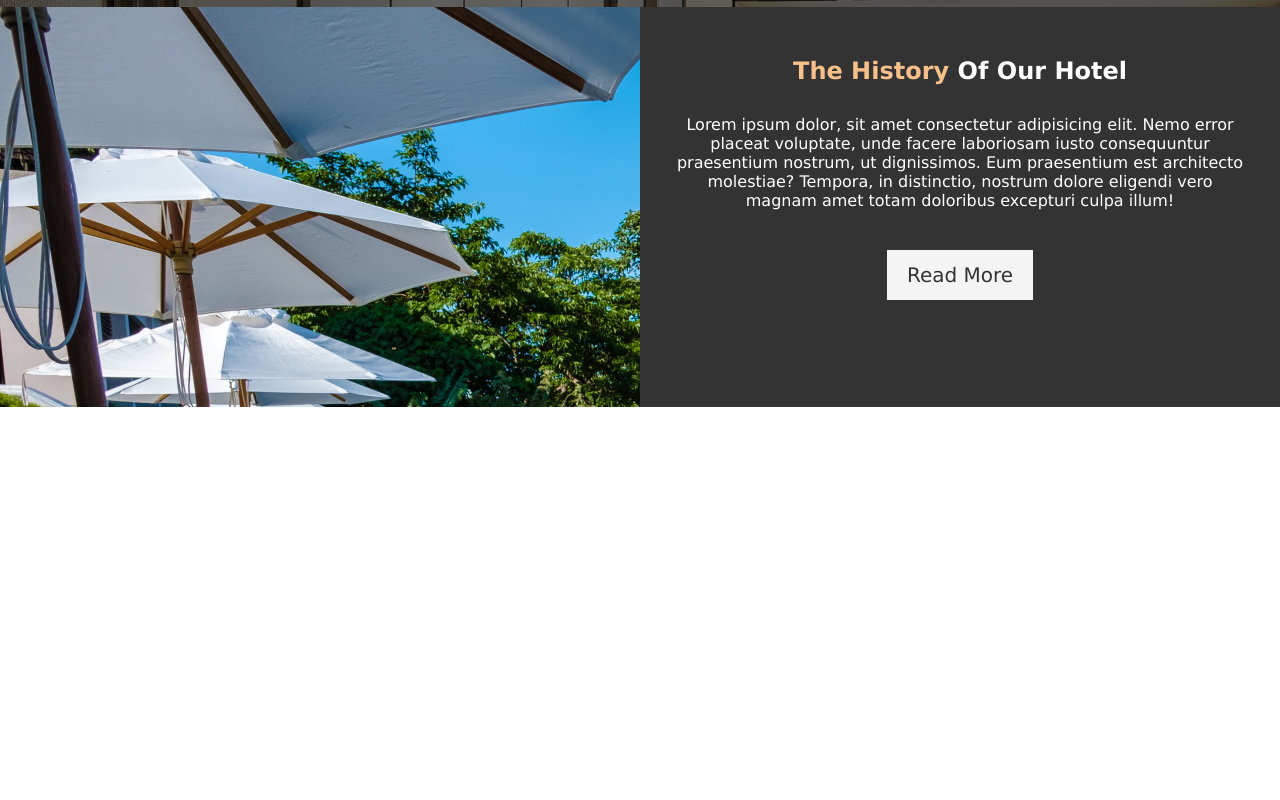
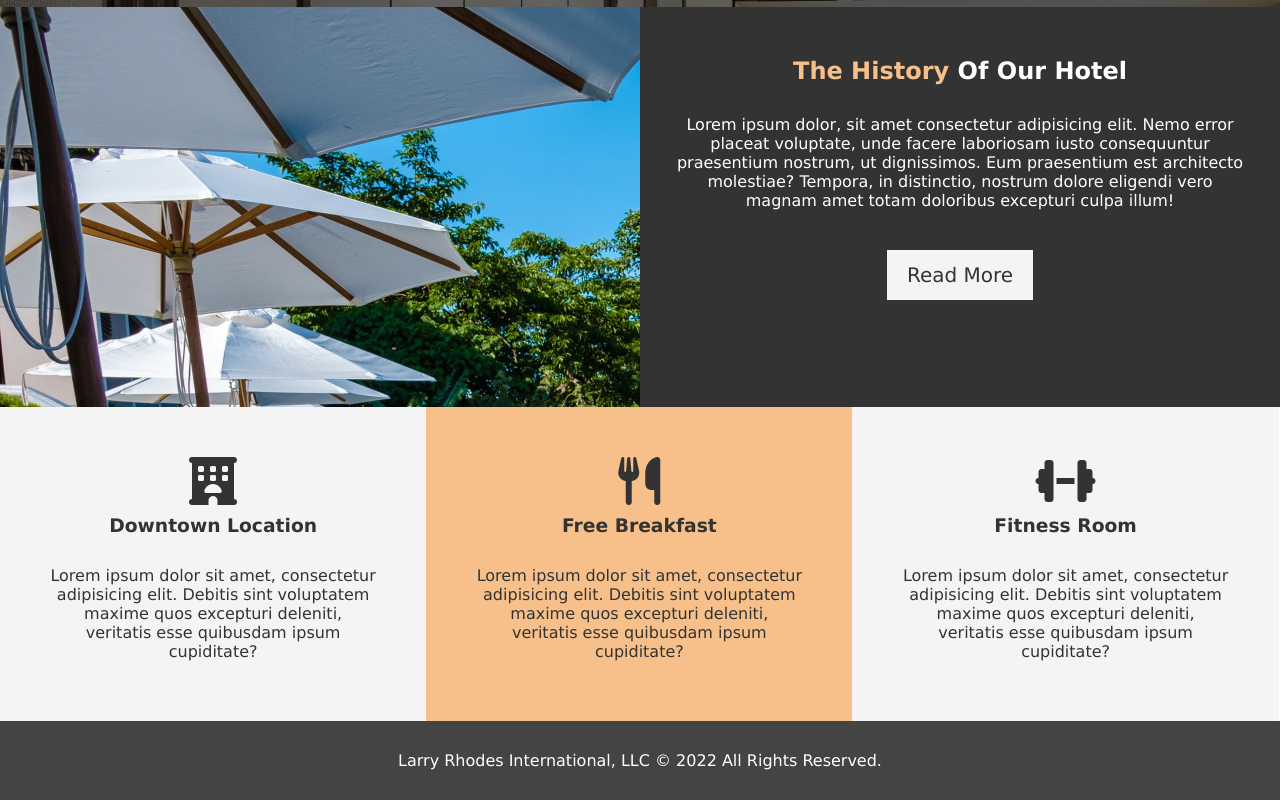
Before and after one commit to webdevotter/hotel_website, a plain HTML site: page hotel_website/index.html in a window 1280 px wide. Shown: the part 662-1462 px from the top of the page. Before the commit the page ends 1069 px from the top, so only its background shows below. Drawn offline with Linux system fonts and the light colour scheme.

Commit message:
Features & Footer

```diff
--- a/hotel_website/css/style.css
+++ b/hotel_website/css/style.css
@@ -75,9 +75,12 @@ p {
 }
 
 .bg-primary {
-  background: #333;
-  color: #f7c08a;;
+  background: #f7c08a;
+  color: #333;
+}
 
+.clr {
+  clear: both;
 }
 
 
@@ -171,3 +174,25 @@ p {
 #home-info .info-content p {
   padding-bottom: 30px;
 }
+
+/* Features */
+
+.box {
+  float: left;
+  width: 33.3%;
+  padding: 50px;
+  text-align: center;
+}
+
+.box i {
+  margin-bottom: 10px;
+}
+
+/* Footer */
+
+#main-footer {
+  text-align: center;
+  background: #444;
+  color: #fff;
+  padding: 20px;
+}
--- a/hotel_website/index.html
+++ b/hotel_website/index.html
@@ -6,14 +6,15 @@
   <meta name="viewport" content="width=device-width, initial-scale=1.0">
   <meta name="description" content="Welcome to the best hotel in Cape Girardeau Missouri">
   <meta name="keywords" content="hotel, southeast missouri hotel, cape girardeau hotel">
+  <script src="https://kit.fontawesome.com/e70e90600d.js" crossorigin="anonymous"></script>
   <link rel="stylesheet" href="css/style.css">
-  <title>Hotel LR | Welcome </title>
+  <title>HOTEL | Welcome </title>
 </head>
 <body>
   <header>
     <nav id="navbar">
       <div class="container">
-        <h1 class="logo"><a href="index.html">HLR</a></h1>
+        <h1 class="logo"><a href="index.html">HOTEL</a></h1>
         <ul>
           <li><a class="current" href="index.html">Home</a></li>
           <li><a href="about.html">About</a></li>
@@ -39,6 +40,29 @@
       <a href="" class="btn btn-light">Read More</a>
     </div>
   </section>
+  <section id="features">
+    <div class="box bg-light">
+      <i class="fa-solid fa-hotel fa-3x"></i>
+      <h3>Downtown Location</h3>
+      <p>Lorem ipsum dolor sit amet, consectetur adipisicing elit. Debitis sint voluptatem maxime quos excepturi deleniti, veritatis esse quibusdam ipsum cupiditate?</p>
+    </div>
+    <div class="box bg-primary">
+      <i class="fa-solid fa-utensils fa-3x"></i>
+      <h3>Free Breakfast</h3>
+      <p>Lorem ipsum dolor sit amet, consectetur adipisicing elit. Debitis sint voluptatem maxime quos excepturi deleniti, veritatis esse quibusdam ipsum cupiditate?</p>
+    </div>
+    <div class="box bg-light">
+      <i class="fa-solid fa-dumbbell fa-3x"></i>
+      <h3>Fitness Room</h3>
+      <p>Lorem ipsum dolor sit amet, consectetur adipisicing elit. Debitis sint voluptatem maxime quos excepturi deleniti, veritatis esse quibusdam ipsum cupiditate?</p>
+    </div>
+  </section>
+
+  <div class="clr"></div>
+
+  <footer id="main-footer">
+    <p>Larry Rhodes International, LLC &copy; <script>document.write(new Date().getFullYear())</script> All Rights Reserved.</p>
+  </footer>
 
 </body>
 </html>
```
Also changed, not shown: hotel_website/about.html (+21 -1 lines).
